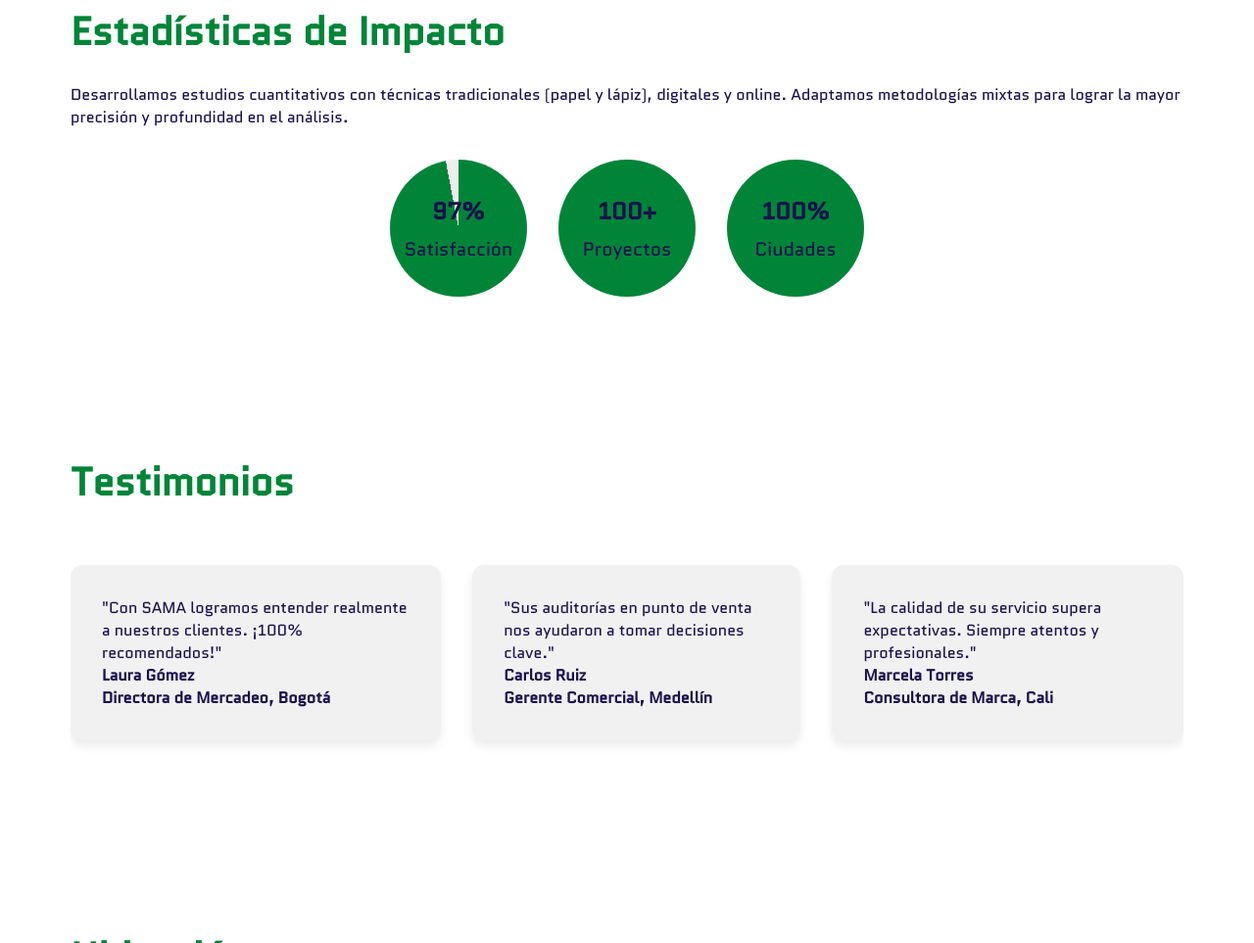
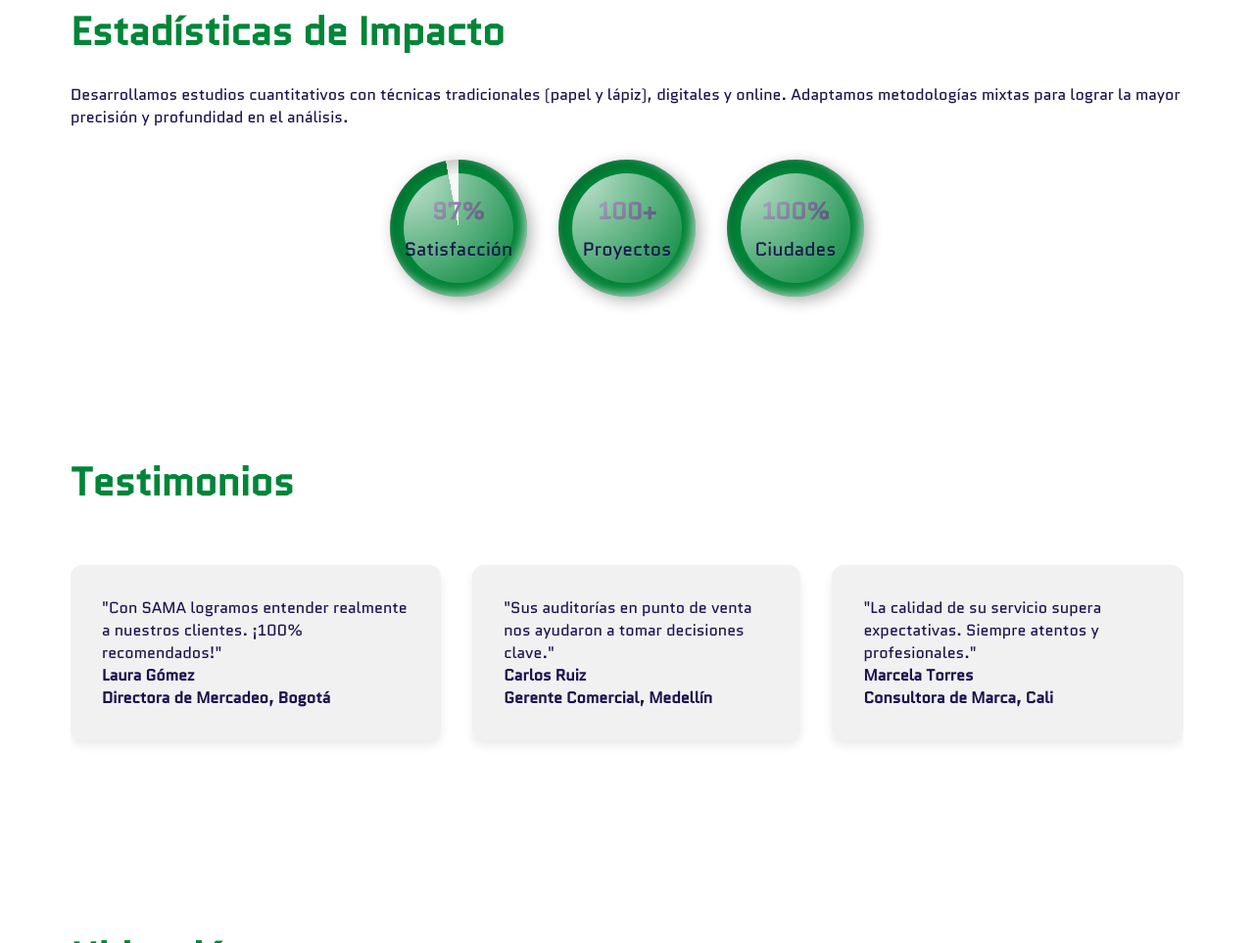
Before and after one commit to frederickcorredor/samma, a plain HTML site: page index.html in a window 1280 px wide. Shown: the part 936-1899 px from the top of the page at 98% size. Drawn offline with Linux system fonts and the light colour scheme.

Commit message:
Update index.html

```diff
--- a/index.html
+++ b/index.html
@@ -188,12 +188,31 @@
     font-weight: bold;
     flex-direction: column;
     transition: background 1s ease;
+    position: relative;
+    box-shadow:
+      inset -4px -4px 10px rgba(255, 255, 255, 0.6),
+      inset 4px 4px 12px rgba(0, 0, 0, 0.2),
+      4px 4px 15px rgba(0, 0, 0, 0.3);
+    background-color: #f3f3f3;
+    }
+
+    .circle-stat::before {
+    content: "";
+    position: absolute;
+    top: 10%;
+    left: 10%;
+    width: 80%;
+    height: 80%;
+    border-radius: 50%;
+    background: radial-gradient(circle at top left, rgba(255, 255, 255, 0.8), transparent);
+    z-index: 1;
   }
 
     .circle-stat span {
        font-size: 1.2rem;
     font-weight: normal;
     margin-top: 0.5rem;
+    z-index: 2;
     }
 
     .testimonials {
```
Lines whose indentation alone changed are shown as unchanged.
